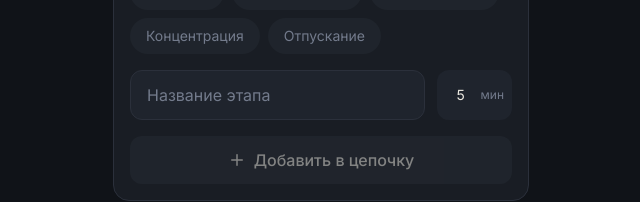
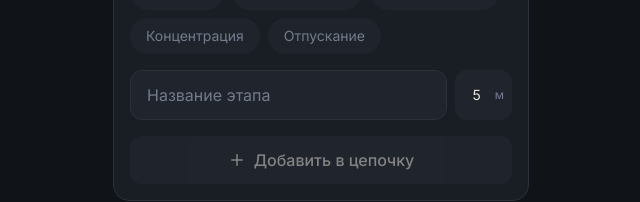
Before and after one commit to giovanniburro1-crypto/zenspace, a React (Vite) app: page / in a window 1280 px wide. Both pictures are taken after a click on the button "Создать медитацию". Shown: the part 371-573 px from the top of the page, without its empty margins (319-959 px from the left). Built offline with nearby package versions, Linux system fonts and the light colour scheme.

Commit message:
Fix input field layout and smooth circle animation

```diff
--- a/src/components/AddStageForm.tsx
+++ b/src/components/AddStageForm.tsx
@@ -34,10 +34,6 @@ export const AddStageForm = ({ onAdd }: AddStageFormProps) => {
     setShowPresets(false);
   };
 
-  const handleDurationChange = (e: React.ChangeEvent<HTMLInputElement>) => {
-    setDurationInput(e.target.value);
-  };
-
   return (
     <div className="zen-card space-y-4">
       <h3 className="text-lg text-muted-foreground">Добавить этап</h3>
@@ -57,7 +53,7 @@ export const AddStageForm = ({ onAdd }: AddStageFormProps) => {
       )}
 
       <form onSubmit={handleSubmit} className="space-y-4">
-        <div className="flex gap-3">
+        <div className="flex gap-2">
           <input
             type="text"
             value={name}
@@ -66,18 +62,18 @@ export const AddStageForm = ({ onAdd }: AddStageFormProps) => {
               setShowPresets(false);
             }}
             placeholder="Название этапа"
-            className="zen-input flex-1"
+            className="zen-input flex-1 min-w-0"
           />
-          <div className="flex items-center gap-1 bg-input rounded-xl px-2 py-2 shrink-0">
+          <div className="flex items-center gap-1 bg-input rounded-xl px-2 py-2 flex-shrink-0">
             <input
               type="text"
               inputMode="numeric"
               value={durationInput}
-              onChange={handleDurationChange}
+              onChange={(e) => setDurationInput(e.target.value)}
               maxLength="2"
-              className="w-8 bg-transparent text-center text-foreground focus:outline-none text-sm"
+              className="w-7 bg-transparent text-center text-foreground focus:outline-none text-sm"
             />
-            <span className="text-muted-foreground text-xs whitespace-nowrap">мин</span>
+            <span className="text-muted-foreground text-xs">м</span>
           </div>
         </div>
 
--- a/src/components/MeditationScreen.tsx
+++ b/src/components/MeditationScreen.tsx
@@ -31,7 +31,7 @@ export const MeditationScreen = ({
   onStop,
 }: MeditationScreenProps) => {
   const circumference = 2 * Math.PI * 140;
-  const strokeDashoffset = circumference * (1 - progress);
+  const strokeDashoffset = circumference * (1 - progress / 100);
 
   return (
     <div
@@ -79,7 +79,7 @@ export const MeditationScreen = ({
               strokeDashoffset={strokeDashoffset}
               strokeLinecap="round"
               style={{
-                transition: 'stroke-dashoffset 1s linear',
+                transition: 'stroke-dashoffset 0.95s linear',
               }}
             />
           </svg>
```
